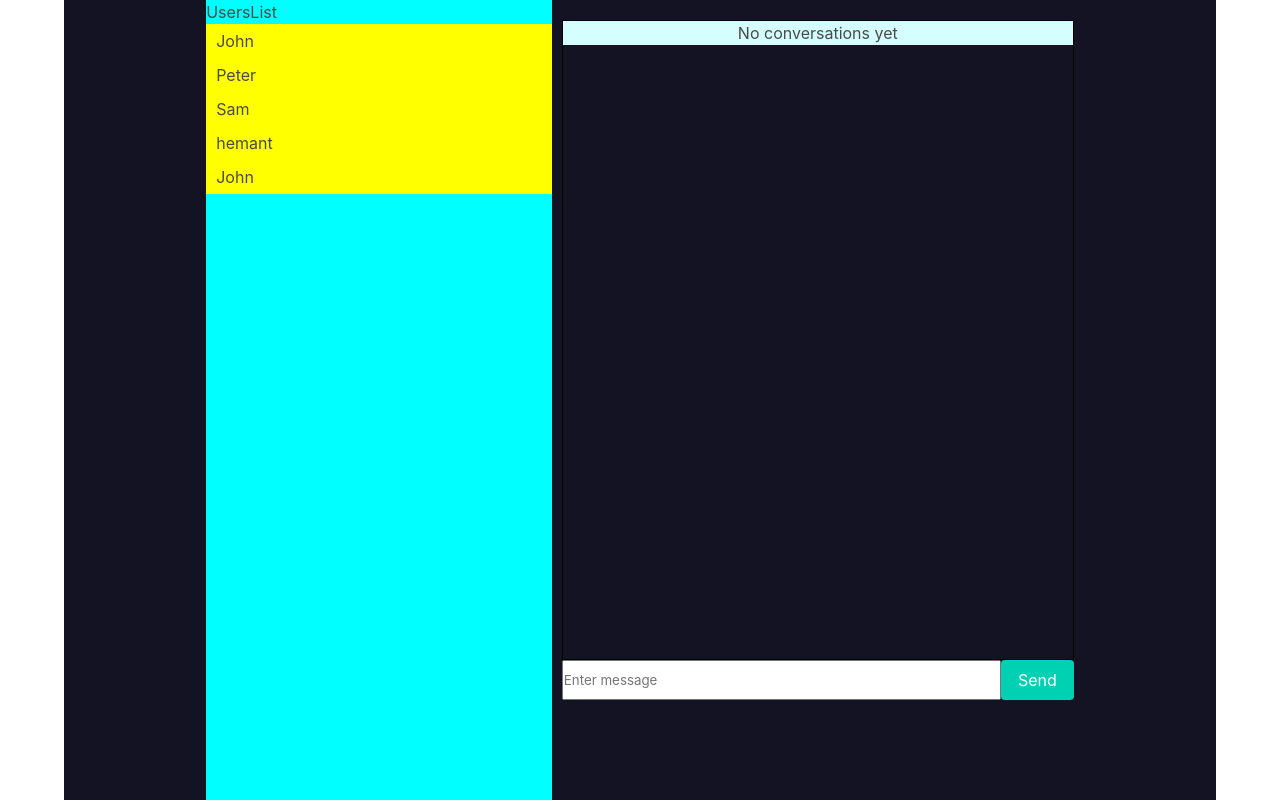
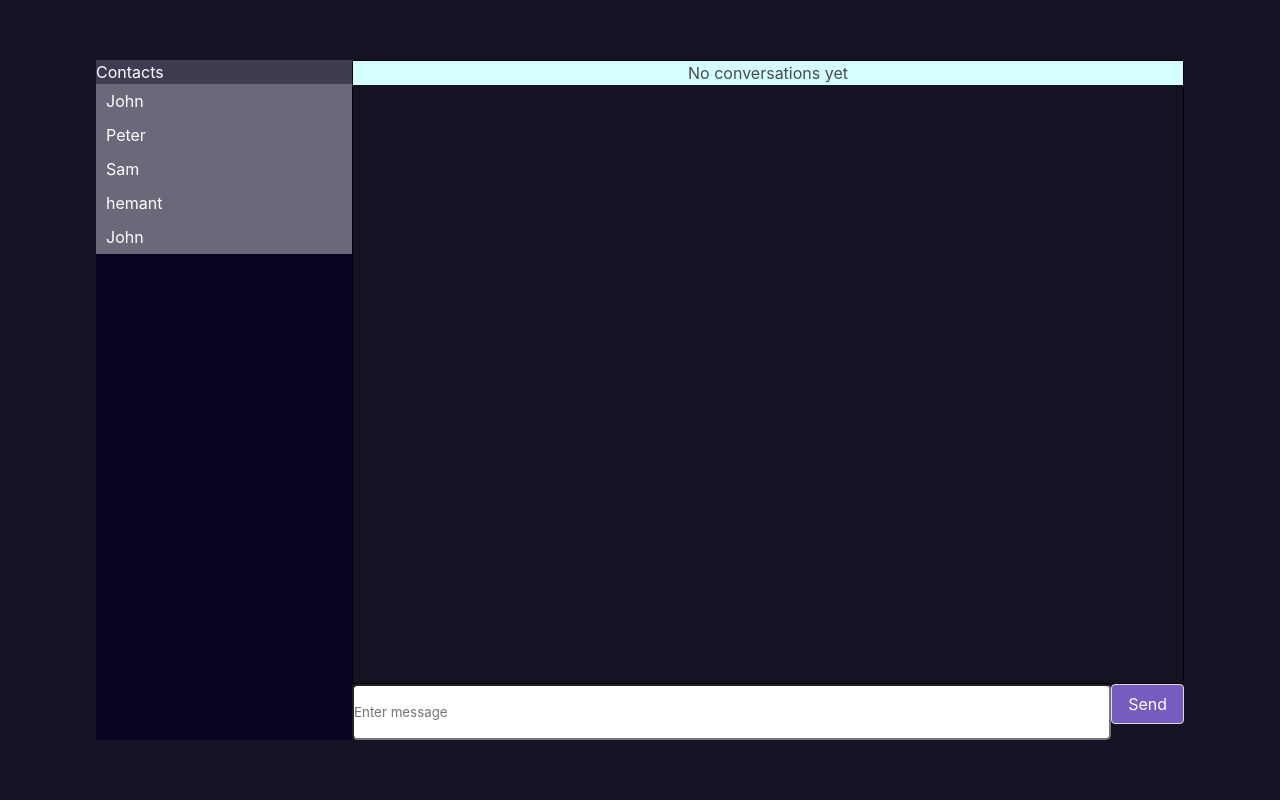
Before and after one commit to himrd95/temp-chat, a React (Create React App) app: page /chat in a window 1280 px wide. Built offline with nearby package versions, Linux system fonts and the light colour scheme.

Commit message:
feat: ui changes

```diff
--- a/src/components/chat/Chat.jsx
+++ b/src/components/chat/Chat.jsx
@@ -9,15 +9,15 @@ import {
 import ChatWindow from '../chatwindow/ChatWindow';
 import moment from 'moment';
 import { v4 as uuidv4 } from 'uuid';
-import UsersList from '../contacts/UsersList';
 import { getItem } from '../../Helpers/LocalStorage';
+import UsersList from '../contacts/Userslist';
 
 function Chat() {
 	const [input, setInput] = useState('');
 	const [chat, setChat] = useState([]);
 	const dispatch = useDispatch();
 
-	useEffect(() => {}, []);
+	useEffect(() => { }, []);
 
 	const currnetUser = useSelector(
 		(state) => state.reducers.currnetUser,
@@ -66,8 +66,9 @@ function Chat() {
 	};
 
 	return (
+		<div className='chatpage'>
 			<div className='container'>
-			<div className='user-list'>
+				<div className='contacts'>
 					<UsersList />
 				</div>
 				<div className='chat-box'>
@@ -83,7 +84,7 @@ function Chat() {
 							onKeyPress={handleKeyPress}
 						></input>
 						<button
-						className='button is-primary'
+							className='button btn'
 							onClick={onMessageSubmit}
 						>
 							Send
@@ -91,6 +92,7 @@ function Chat() {
 					</div>
 				</div>
 			</div>
+		</div>
 	);
 }
 
--- a/src/components/chat/chat.css
+++ b/src/components/chat/chat.css
@@ -1,5 +1,6 @@
 .btm {
-    width: 40vw;
+    width: 65vw;
+    height: 7vh;
     display: flex;
     flex-direction: row;
     text-align: center;
@@ -7,13 +8,18 @@
 }
 
 .btm input {
-    padding: 10px 0;
+    padding: 0px 0;
     flex-grow: 1;
+    border-radius: 5px;
+}
+
+.btn button {
+    height: 7vh;
 }
 
 .chat-container {
-    height: 80vh;
-    width: 40vw;
+    height: 78vh;
+    width: 65vw;
     overflow-y: scroll;
     border: 1px solid black;
     text-align: center;
@@ -21,8 +27,16 @@
 }
 
 .chat-box {
-    width: 40vw;
-    height: 90vh;
+    height: 85vh;
+    width: 65vw;
+    background-color: #131324;
+    ;
+}
+
+.chatpage {
+    height: 100vh;
+    width: 100vw;
+    background-color: #131324;
     display: flex;
     justify-content: center;
     align-items: center;
@@ -30,20 +44,16 @@
 }
 
 .container {
-    height: 100vh;
-    width: 100vw;
-    justify-content: center;
+    border: 2px;
+    max-height: 85vh;
+    max-width: 85vw;
+    background-color: #00000076;
     display: flex;
-    background-color: #131324;
-    /* margin: 0;
-    padding: 0; */
+}
+
+.contacts {
+    background-color: #080420;
+    width: 20vw;
+    height: 85vh;
 
 }
-
-.user-list {
-    background-color: blueviolet;
-    width: 20vw;
-    display: grid;
-    overflow: hidden;
-    background-color: #080420;
-}
--- a/src/components/chatwindow/ChatWindow.jsx
+++ b/src/components/chatwindow/ChatWindow.jsx
@@ -25,7 +25,7 @@ const ChatWindow = ({ chat }) => {
 					</div>
 				))
 			) : (
-				<h3>No conversations yet</h3>
+				<p>No conversations yet</p>
 			)}
 		</div>
 	);
--- a/src/components/chatwindow/chatwindow.css
+++ b/src/components/chatwindow/chatwindow.css
@@ -1,5 +1,6 @@
 .chat-window {
     background-color: rgb(213, 254, 255);
+
 }
 
 .bot {
@@ -30,3 +31,7 @@
     border-bottom: 2px solid #888888;
     color: #fdfdfd;
 }
+
+h3 {
+    color: black;
+}
--- a/src/components/contacts/UsersList.jsx
+++ b/src/components/contacts/UsersList.jsx
@@ -20,12 +20,12 @@ const UsersList = () => {
 			<section>
 				<div className='userscontainer'>
 					<header>
-						<h3>UsersList</h3>
+						<h4>Contacts</h4>
 						{contact?.map((user, index) => (
 							<h3
 								style={{
 									backgroundColor:
-										user.id === botID ? 'white' : 'yellow',
+										user.id === botID ? '' : '#ffffff39',
 									padding: '5px 10px',
 								}}
 								onClick={() => clickHandler(user.id)}
--- a/src/components/contacts/userlist.css
+++ b/src/components/contacts/userlist.css
@@ -1,8 +1,12 @@
-.user-list {
-    position: relative;
-    left: 0;
-    width: 30%;
-    background: aqua;
-    height: 100vh;
-    margin-right: 10px;
+h3 {
+    color: white;
 }
+
+.userscontainer {
+    display: grid;
+    background-color: #ffffff39;
+}
+
+h4 {
+    color: white;
+}
--- a/src/components/login/Login.jsx
+++ b/src/components/login/Login.jsx
@@ -24,7 +24,7 @@ const Login = () => {
 
   const handleClick = () => {
     if (user.email === "" && user.password === "") {
-      alert("please enter email");
+      alert('Please Enter Your Email and Password')
       return;
     }
     const alreadyUser = userData?.find((item) => item?.email === user?.email);
@@ -43,7 +43,7 @@ const Login = () => {
 
     <div className="loginpage">
       <form className="box loginbox">
-        <h1> ADAM</h1>
+        <h1><b> AVTAR </b></h1>
         <div className="field sign_in">
           <label className="label">Email</label>
           <div className="control">
@@ -69,10 +69,10 @@ const Login = () => {
             />
           </div>
         </div>
-        <button onClick={handleClick} className="button is-primary is rounded is-small is-fullwidth ">
+        <button onClick={handleClick} className="button is rounded is-small is-fullwidth btn  ">
           Sign in
         </button>
-        <span>Dont have an Account ?</span>
+        <span className="span">Dont have an Account ?  </span>
         <a
           onClick={() => navigate("/signup")}
         >
--- a/src/components/login/login.css
+++ b/src/components/login/login.css
@@ -17,3 +17,15 @@
     border-color: #4e0eff;
     border: 2px;
 }
+
+.btn {
+    background-color: #9170ebca;
+    color: white;
+    margin-bottom: 10px;
+}
+
+h1 {
+    color: white;
+    text-align: center;
+    font-size: 50px;
+}
--- a/src/components/signup/Signup.jsx
+++ b/src/components/signup/Signup.jsx
@@ -3,6 +3,7 @@ import { useDispatch, useSelector } from "react-redux";
 import '../signup/signup.css'
 import { useNavigate } from "react-router-dom";
 import { createUser } from "../../actions/action";
+import { v4 as uuidv4 } from 'uuid';
 
 const Signup = () => {
   const [user, setUser] = useState({})
@@ -19,20 +20,20 @@ const Signup = () => {
 
 
   const handleClick = () => {
-    const payload = { ...user, id: Date.now().toLocaleString(), messages: [] }
+    const payload = { ...user, id: uuidv4(), messages: [] }
     const alreadyUser = userData?.find((item) => item?.email === user?.email)
-    alreadyUser && alert('user already exists')
+    alreadyUser && alert('User Already Exist')
     alreadyUser ? navigate('/') : dispatch(createUser(payload))
     setUser({ username: '', email: '', password: '' })
     console.log(userData, 'userdatatat')
-    alert('User Registered Successfully')
+    alert('User Registered successfully')
     navigate('/')
 
   }
 
   return (
     <div className="signup-box">
-      <form className="box">
+      <form className="box signup">
         <div className="field">
           <p className="control has-icons-left">
             <input className="input" name='username' value={user.username} onChange={handleChange} type="text" placeholder="User Name" />
@@ -62,10 +63,10 @@ const Signup = () => {
         </div>
         <div className="field">
           <p className="control">
-            <button onClick={handleClick} className="button is-success is-fullwidth">Sign UP</button>
+            <button onClick={handleClick} className="button is-fullwidth btn">Sign UP</button>
           </p>
         </div>
-        <span>Already User ?  </span>
+        <span className='span'>  Already a User ?  </span>
         <a onClick={() => navigate("/")}>
           Log in
         </a>
--- a/src/components/signup/signup.css
+++ b/src/components/signup/signup.css
@@ -8,3 +8,17 @@
     width: 100vw;
     background-color: #131324;
 }
+
+.signup {
+    background-color: #00000076;
+}
+
+.btn {
+    background-color: #9170ebca;
+    color: white;
+}
+
+.span {
+    color: white;
+    text-align: center;
+}
```
Also changed, not shown: 1 other file (tests, documents, lock files or other folders). Lines whose indentation alone changed are shown as unchanged.
